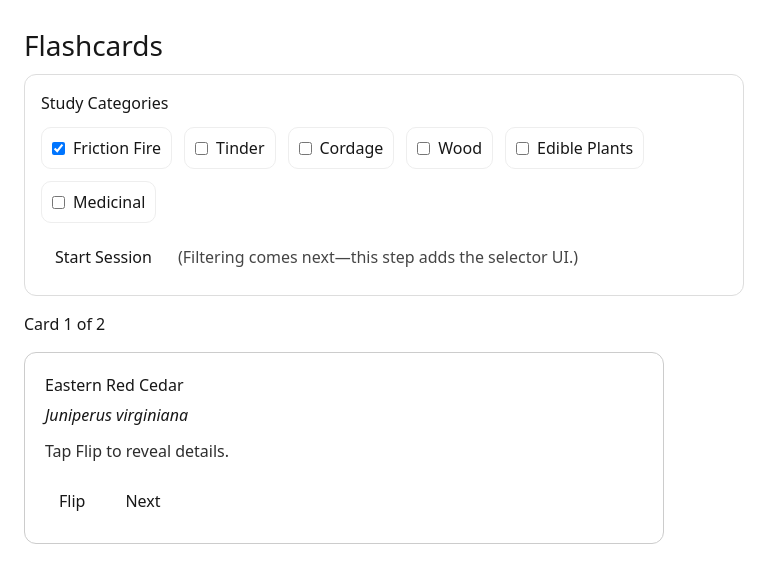
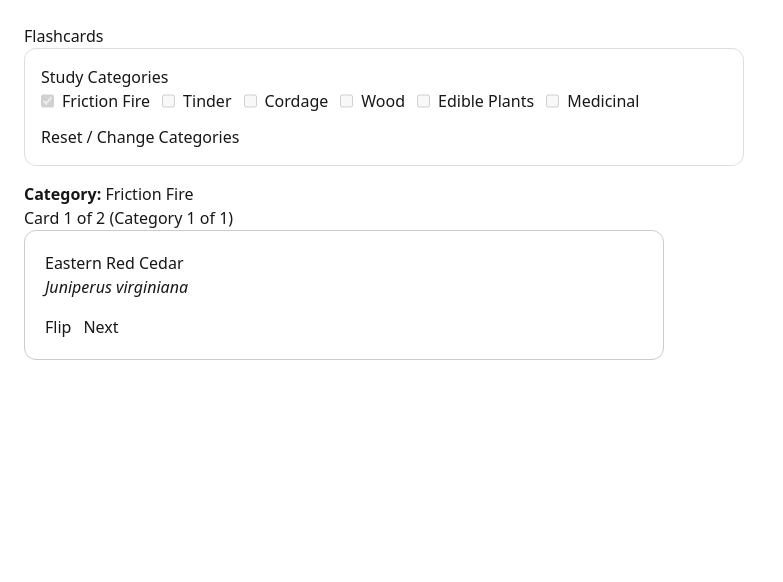
Before and after one commit to migizioutdoors-cyber/survival-plant-flashcards, a Next.js app: page /flashcards in a window 1280 px wide. Both pictures are taken after a click on the button "Start Session". Shown: the top 582 px of the page, without its empty margins (0-783 px from the left). Built offline with nearby package versions, Linux system fonts and the light colour scheme.

Commit message:
Improve empty-category handling and add reset

```diff
--- a/app/flashcards/page.tsx
+++ b/app/flashcards/page.tsx
@@ -22,10 +22,28 @@ const CATEGORY_LABELS: Record<Category, string> = {
   medicinal: "Medicinal",
 };
 
+function matchesCategory(p: Plant, cat: Category) {
+  switch (cat) {
+    case "friction_fire":
+      return Boolean(p.friction_fire?.spindle || p.friction_fire?.hearth);
+    case "tinder":
+      return Boolean(p.tinder?.usable);
+    case "cordage":
+      return Boolean(p.cordage?.usable);
+    case "wood":
+      return Boolean(p.wood?.usable);
+    case "edibility":
+      return (p.edibility?.edible_parts?.length ?? 0) > 0;
+    case "medicinal":
+      return (p.medicinal?.uses?.length ?? 0) > 0;
+    default:
+      return false;
+  }
+}
+
 export default function FlashcardsPage() {
   const allPlants = useMemo(() => plants as Plant[], []);
 
-  // Category selection (UI only for now)
   const [selected, setSelected] = useState<Record<Category, boolean>>({
     friction_fire: true,
     tinder: false,
@@ -35,63 +53,104 @@ export default function FlashcardsPage() {
     medicinal: false,
   });
 
-  // Flashcard state
   const [sessionStarted, setSessionStarted] = useState(false);
-  const [index, setIndex] = useState(0);
+  const [sessionComplete, setSessionComplete] = useState(false);
+
+  const [categoryIndex, setCategoryIndex] = useState(0);
+  const [cardIndex, setCardIndex] = useState(0);
   const [isFlipped, setIsFlipped] = useState(false);
 
-  const deck = useMemo(() => {
-  const chosen = (Object.entries(selected) as [Category, boolean][])
+  const selectedOrder = useMemo(() => {
+    return (Object.entries(selected) as [Category, boolean][])
       .filter(([, v]) => v)
       .map(([k]) => k);
+  }, [selected]);
 
-  // If nothing selected, return empty deck
-  if (chosen.length === 0) return [];
+  // Build per-category decks so we can (a) compute total cards and (b) skip empty categories.
+  const decksByCategory = useMemo(() => {
+    const map: Partial<Record<Category, Plant[]>> = {};
+    for (const cat of selectedOrder) {
+      map[cat] = allPlants.filter((p) => matchesCategory(p, cat));
+    }
+    return map;
+  }, [allPlants, selectedOrder]);
 
-  return allPlants.filter((p) => {
-    return chosen.some((cat) => {
-      switch (cat) {
-        case "friction_fire":
-          return p.friction_fire?.spindle || p.friction_fire?.hearth;
-        case "tinder":
-          return p.tinder?.usable;
-        case "cordage":
-          return p.cordage?.usable;
-        case "wood":
-          return p.wood?.usable;
-        case "edibility":
-          return (p.edibility?.edible_parts?.length ?? 0) > 0;
-        case "medicinal":
-          return (p.medicinal?.uses?.length ?? 0) > 0;
-        default:
-          return false;
+  const totalCards = useMemo(() => {
+    return selectedOrder.reduce((sum, cat) => {
+      return sum + (decksByCategory[cat]?.length ?? 0);
+    }, 0);
+  }, [selectedOrder, decksByCategory]);
+
+  const activeCategory = selectedOrder[categoryIndex];
+  const deck = (activeCategory ? decksByCategory[activeCategory] : []) ?? [];
+  const current = deck[cardIndex];
+
+  function resetSession() {
+    setSessionStarted(false);
+    setSessionComplete(false);
+    setCategoryIndex(0);
+    setCardIndex(0);
+    setIsFlipped(false);
   }
-    });
-  });
-}, [allPlants, selected]);
-
-  const current = deck[index];
 
   function toggleCategory(cat: Category) {
     setSelected((prev) => ({ ...prev, [cat]: !prev[cat] }));
   }
 
   function startSession() {
-  setIndex(0);
+    // Guard: don’t start if no cards at all
+    if (selectedOrder.length === 0 || totalCards === 0) return;
+
+    setSessionComplete(false);
+    setSessionStarted(true);
+    setCategoryIndex(0);
+    setCardIndex(0);
     setIsFlipped(false);
-  setSessionStarted(true);
   }
 
+  // Skip forward to the next non-empty category deck; if none exist, end the session.
+  function advanceToNextNonEmptyCategory(fromCategoryIndex: number) {
+    for (let i = fromCategoryIndex; i < selectedOrder.length; i++) {
+      const cat = selectedOrder[i];
+      const d = decksByCategory[cat] ?? [];
+      if (d.length > 0) {
+        setCategoryIndex(i);
+        setCardIndex(0);
+        setIsFlipped(false);
+        return;
+      }
+    }
+
+    // No non-empty categories left
+    setSessionStarted(false);
+    setSessionComplete(true);
+    setIsFlipped(false);
+  }
 
   function nextCard() {
     setIsFlipped(false);
-    setIndex((prev) => (prev + 1) % deck.length);
+
+    // If active category has no deck (or became empty), skip it.
+    if (!activeCategory || deck.length === 0) {
+      advanceToNextNonEmptyCategory(categoryIndex + 1);
+      return;
     }
 
-  if (deck.length === 0) {
+    // Move within deck
+    if (cardIndex + 1 < deck.length) {
+      setCardIndex((i) => i + 1);
+      return;
+    }
+
+    // End of this deck → advance to next category (skipping empties)
+    advanceToNextNonEmptyCategory(categoryIndex + 1);
+  }
+
+  // If nothing selected at all, show selector
+  if (selectedOrder.length === 0) {
     return (
       <main style={{ padding: 24, fontFamily: "system-ui, sans-serif" }}>
-      <h1 style={{ fontSize: 28, marginBottom: 8 }}>Flashcards</h1>
+        <h1>Flashcards</h1>
 
         <section
           style={{
@@ -102,25 +161,11 @@ export default function FlashcardsPage() {
             marginBottom: 16,
           }}
         >
-        <h2 style={{ fontSize: 16, marginTop: 0, marginBottom: 12 }}>
-          Study Categories
-        </h2>
+          <h2>Study Categories</h2>
 
           <div style={{ display: "flex", flexWrap: "wrap", gap: 12 }}>
             {(Object.keys(CATEGORY_LABELS) as Category[]).map((cat) => (
-            <label
-              key={cat}
-              style={{
-                display: "flex",
-                gap: 8,
-                alignItems: "center",
-                border: "1px solid #eee",
-                padding: "8px 10px",
-                borderRadius: 10,
-                cursor: "pointer",
-                userSelect: "none",
-              }}
-            >
+              <label key={cat} style={{ display: "flex", gap: 8 }}>
                 <input
                   type="checkbox"
                   checked={selected[cat]}
@@ -131,29 +176,40 @@ export default function FlashcardsPage() {
             ))}
           </div>
 
-        <div style={{ marginTop: 12, display: "flex", gap: 12 }}>
-          <button
-            onClick={startSession}
-            style={{ padding: "10px 14px", cursor: "pointer" }}
-            disabled
-            title="Select at least one category"
-          >
-            Start Session
-          </button>
-
-          <p style={{ margin: 0, opacity: 0.8, alignSelf: "center" }}>
-            Select at least one category to build a deck.
+          <p style={{ marginTop: 12, opacity: 0.8 }}>
+            Select at least one category.
           </p>
-        </div>
         </section>
       </main>
     );
   }
 
+  if (sessionComplete) {
+    return (
+      <main style={{ padding: 24, fontFamily: "system-ui, sans-serif" }}>
+        <h1>Session Complete</h1>
+
+        <p>
+          <strong>Categories Studied:</strong>{" "}
+          {selectedOrder.map((c) => CATEGORY_LABELS[c]).join(", ")}
+        </p>
+
+        <p>
+          <strong>Total Cards Reviewed:</strong> {totalCards}
+        </p>
+
+        <div style={{ display: "flex", gap: 12, marginTop: 24 }}>
+          <button onClick={startSession}>Restart Session</button>
+          <button onClick={resetSession}>Choose New Categories</button>
+          <a href="/">Return Home</a>
+        </div>
+      </main>
+    );
+  }
 
   return (
     <main style={{ padding: 24, fontFamily: "system-ui, sans-serif" }}>
-      <h1 style={{ fontSize: 28, marginBottom: 8 }}>Flashcards</h1>
+      <h1>Flashcards</h1>
 
       <section
         style={{
@@ -164,54 +220,65 @@ export default function FlashcardsPage() {
           marginBottom: 16,
         }}
       >
-        <h2 style={{ fontSize: 16, marginTop: 0, marginBottom: 12 }}>
-          Study Categories
-        </h2>
+        <h2>Study Categories</h2>
 
         <div style={{ display: "flex", flexWrap: "wrap", gap: 12 }}>
           {(Object.keys(CATEGORY_LABELS) as Category[]).map((cat) => (
-            <label
-              key={cat}
-              style={{
-                display: "flex",
-                gap: 8,
-                alignItems: "center",
-                border: "1px solid #eee",
-                padding: "8px 10px",
-                borderRadius: 10,
-                cursor: "pointer",
-                userSelect: "none",
-              }}
-            >
+            <label key={cat} style={{ display: "flex", gap: 8 }}>
               <input
                 type="checkbox"
                 checked={selected[cat]}
                 onChange={() => toggleCategory(cat)}
+                disabled={sessionStarted}
               />
               {CATEGORY_LABELS[cat]}
             </label>
           ))}
         </div>
 
+        {!sessionStarted && (
           <div style={{ marginTop: 12, display: "flex", gap: 12 }}>
             <button
               onClick={startSession}
-            style={{ padding: "10px 14px", cursor: "pointer" }}
+              disabled={totalCards === 0}
+              title={
+                totalCards === 0
+                  ? "No plants match the selected categories yet."
+                  : ""
+              }
             >
               Start Session
             </button>
-
-          <p style={{ margin: 0, opacity: 0.8, alignSelf: "center" }}>
-            (Filtering comes next—this step adds the selector UI.)
+            <p style={{ margin: 0, opacity: 0.8 }}>
+              Total cards available: <strong>{totalCards}</strong>
             </p>
           </div>
+        )}
+
+        {sessionStarted && (
+          <div style={{ marginTop: 12 }}>
+            <button onClick={resetSession}>Reset / Change Categories</button>
+          </div>
+        )}
       </section>
 
       {sessionStarted ? (
         <>
-          <p style={{ marginTop: 0, marginBottom: 16 }}>
-            Card {index + 1} of {deck.length}
+          <p>
+            <strong>Category:</strong>{" "}
+            {activeCategory ? CATEGORY_LABELS[activeCategory] : "—"}
           </p>
+
+          {deck.length > 0 ? (
+            <p>
+              Card {cardIndex + 1} of {deck.length} (Category{" "}
+              {categoryIndex + 1} of {selectedOrder.length})
+            </p>
+          ) : (
+            <p style={{ opacity: 0.8 }}>
+              No cards in this category. Click Next to skip.
+            </p>
+          )}
 
           <div
             style={{
@@ -221,52 +288,38 @@ export default function FlashcardsPage() {
               maxWidth: 640,
             }}
           >
-            {!isFlipped ? (
+            {!current ? (
+              <p style={{ margin: 0 }}>No card loaded.</p>
+            ) : !isFlipped ? (
               <>
-                <h2 style={{ margin: 0 }}>{current.common_name}</h2>
-                <p style={{ fontStyle: "italic", marginTop: 6 }}>
-                  {current.scientific_name}
-                </p>
-                <p style={{ marginTop: 12, opacity: 0.9 }}>
-                  Tap Flip to reveal details.
-                </p>
+                <h2 style={{ marginTop: 0 }}>{current.common_name}</h2>
+                <p style={{ fontStyle: "italic" }}>{current.scientific_name}</p>
               </>
             ) : (
               <>
-                <h2 style={{ margin: 0 }}>{current.common_name}</h2>
-                <p style={{ marginTop: 12 }}>
+                <p>
                   <strong>Uses:</strong> {current.uses.join(", ")}
                 </p>
-                <p style={{ marginTop: 8 }}>
+                <p>
                   <strong>Friction Fire:</strong>{" "}
-                  {current.friction_fire.spindle ? "Spindle " : ""}
-                  {current.friction_fire.hearth ? "Hearth board" : ""}
-                  {!current.friction_fire.spindle && !current.friction_fire.hearth
+                  {current.friction_fire?.spindle ? "Spindle " : ""}
+                  {current.friction_fire?.hearth ? "Hearth Board" : ""}
+                  {!current.friction_fire?.spindle &&
+                  !current.friction_fire?.hearth
                     ? "N/A"
                     : ""}
                 </p>
-                {current.friction_fire.notes ? (
-                  <p style={{ marginTop: 8 }}>
-                    <strong>Notes:</strong> {current.friction_fire.notes}
-                  </p>
-                ) : null}
               </>
             )}
 
             <div style={{ display: "flex", gap: 12, marginTop: 16 }}>
               <button
-                onClick={() => setIsFlipped((v) => !v)}
-                style={{ padding: "10px 14px", cursor: "pointer" }}
+                onClick={() => setIsFlipped((f) => !f)}
+                disabled={!current}
               >
                 {isFlipped ? "Show Front" : "Flip"}
               </button>
-
-              <button
-                onClick={nextCard}
-                style={{ padding: "10px 14px", cursor: "pointer" }}
-              >
-                Next
-              </button>
+              <button onClick={nextCard}>Next</button>
             </div>
           </div>
         </>
```
Lines whose indentation alone changed are shown as unchanged.
